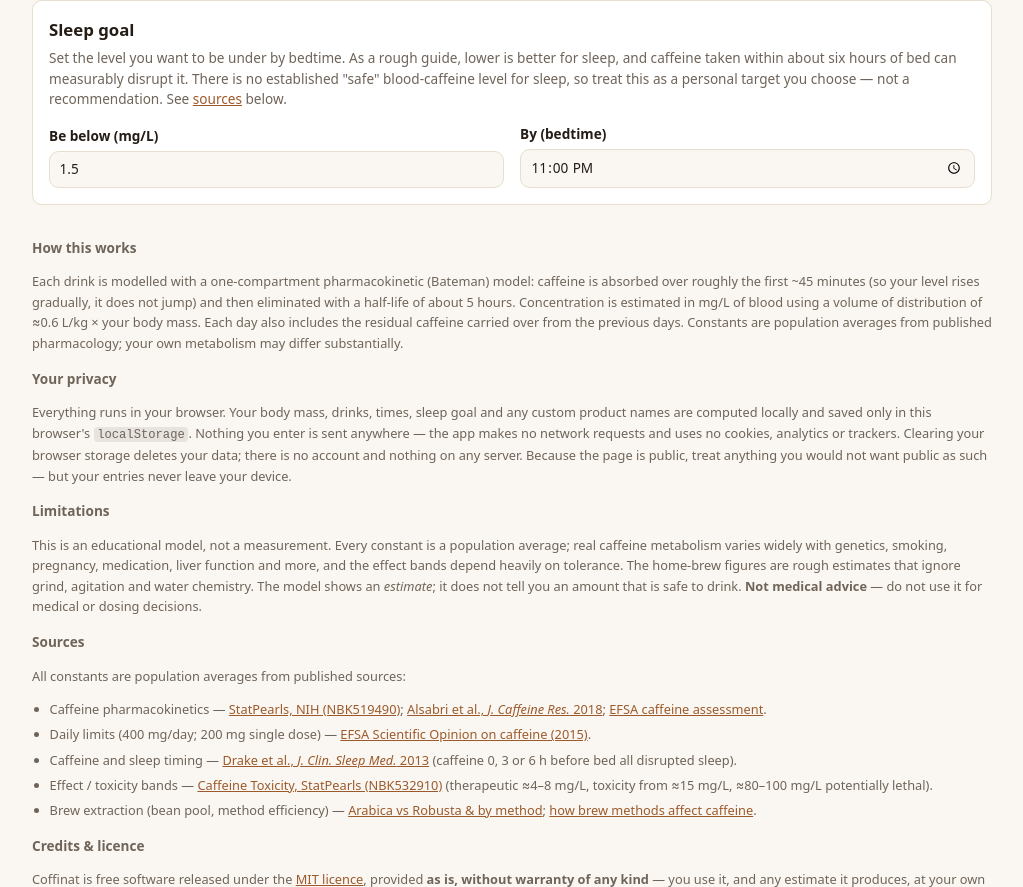
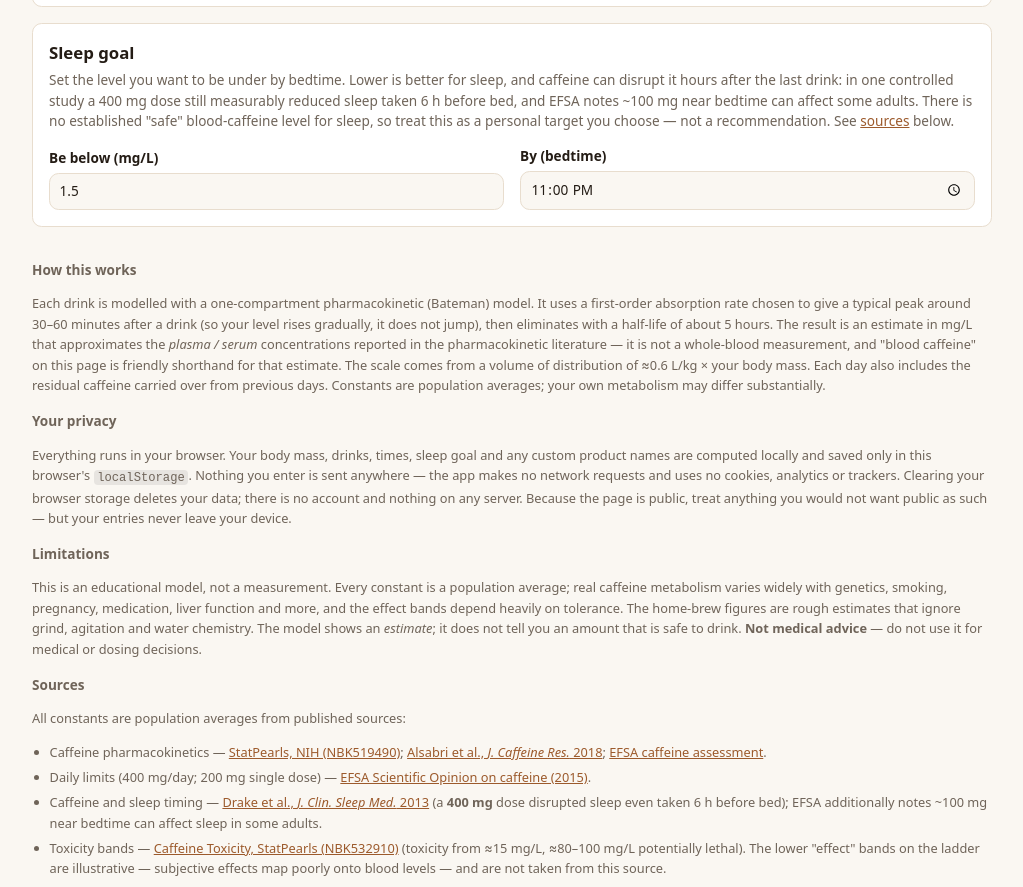
Before and after one commit to schj-z/coffinat, a website with bundled scripts: page index.html in a window 1280 px wide. Shown: the part 1913-2800 px from the top of the page, without its empty margins (128-1151 px from the left). Built offline with nearby package versions, Linux system fonts and the light colour scheme.

Commit message:
Add sources, privacy & limitations; scope health claims to the evidence
Public-hosting compliance pass over the UI:
- New About footer: privacy (all local, no network/cookies/trackers), a
  limitations block, a cited Sources list, credits (MIT + ECharts Apache 2.0,
  original mark) and a GitHub/issues contact.
- Removed false-precision claims: reframed the sleep target (no established
  "safe" level; qualified with Drake 2013's 400 mg dose + EFSA's ~100 mg note)
  and the brew "~95% in 2 min" line (now a heuristic estimate).
- Marked the lower effect-ladder bands illustrative; dropped "therapeutic
  4-8 mg/L"; corrected pregnancy half-life to ~10-15 h.
- External source links open in a new tab.

Co-Authored-By: Claude Opus 4.8 <noreply@anthropic.com>

```diff
--- a/index.html
+++ b/index.html
@@ -58,8 +58,9 @@
         </div>
         <div id="levels-ladder" class="levels"></div>
         <p class="field__hint">
-          Effects are population averages and depend heavily on your tolerance — regular users feel
-          far less. Not medical advice.
+          The lower bands (Settled–Overstimulated) are illustrative: subjective effects map poorly
+          onto blood levels and depend heavily on tolerance — regular users feel far less. Only the
+          high toxicity ranges are anchored to clinical literature. Not medical advice.
         </p>
       </section>
 
@@ -91,8 +92,9 @@
           <label class="field">
             <span>Elimination half-life: <span id="halflife-value">5.0</span> h</span>
             <input type="range" id="halflife" min="2" max="10" step="0.5" />
-            <span class="field__hint">Default 5 h. Smoking shortens it; pregnancy and some
-              medications lengthen it (up to ~8+ h).</span>
+            <span class="field__hint">Default 5 h. Smoking often shortens it; pregnancy, liver disease
+              and some medicines can substantially lengthen it — occasionally to 10–15 h or more, beyond
+              this slider's range.</span>
           </label>
           <label class="field">
             Caffeine tolerance
@@ -142,10 +144,11 @@
       <section class="card" aria-label="Sleep goal">
         <h2>Sleep goal</h2>
         <p class="card__lead muted">
-          Set the level you want to be under by bedtime. As a rough guide, lower is better for sleep,
-          and caffeine taken within about six hours of bed can measurably disrupt it. There is no
-          established "safe" blood-caffeine level for sleep, so treat this as a personal target you
-          choose — not a recommendation. See <a href="#about">sources</a> below.
+          Set the level you want to be under by bedtime. Lower is better for sleep, and caffeine can
+          disrupt it hours after the last drink: in one controlled study a 400 mg dose still measurably
+          reduced sleep taken 6 h before bed, and EFSA notes ~100 mg near bedtime can affect some
+          adults. There is no established "safe" blood-caffeine level for sleep, so treat this as a
+          personal target you choose — not a recommendation. See <a href="#about">sources</a> below.
         </p>
         <div class="fields">
           <label class="field">
@@ -162,12 +165,15 @@
       <footer id="about" class="footnote muted">
         <h3>How this works</h3>
         <p>
-          Each drink is modelled with a one-compartment pharmacokinetic (Bateman) model: caffeine is
-          absorbed over roughly the first ~45 minutes (so your level rises gradually, it does not jump)
-          and then eliminated with a half-life of about 5 hours. Concentration is estimated in mg/L of
-          blood using a volume of distribution of ≈0.6 L/kg × your body mass. Each day also includes
-          the residual caffeine carried over from the previous days. Constants are population averages
-          from published pharmacology; your own metabolism may differ substantially.
+          Each drink is modelled with a one-compartment pharmacokinetic (Bateman) model. It uses a
+          first-order absorption rate chosen to give a typical peak around 30–60 minutes after a drink
+          (so your level rises gradually, it does not jump), then eliminates with a half-life of about
+          5 hours. The result is an estimate in mg/L that approximates the <em>plasma / serum</em>
+          concentrations reported in the pharmacokinetic literature — it is not a whole-blood
+          measurement, and "blood caffeine" on this page is friendly shorthand for that estimate. The
+          scale comes from a volume of distribution of ≈0.6 L/kg × your body mass. Each day also
+          includes the residual caffeine carried over from previous days. Constants are population
+          averages; your own metabolism may differ substantially.
         </p>
 
         <h3>Your privacy</h3>
@@ -206,17 +212,23 @@
           <li>
             Caffeine and sleep timing —
             <a href="https://doi.org/10.5664/jcsm.3170" target="_blank" rel="noopener noreferrer">Drake et al., <em>J. Clin. Sleep Med.</em> 2013</a>
-            (caffeine 0, 3 or 6 h before bed all disrupted sleep).
+            (a <strong>400 mg</strong> dose disrupted sleep even taken 6 h before bed); EFSA additionally
+            notes ~100 mg near bedtime can affect sleep in some adults.
           </li>
           <li>
-            Effect / toxicity bands —
+            Toxicity bands —
             <a href="https://www.ncbi.nlm.nih.gov/books/NBK532910/" target="_blank" rel="noopener noreferrer">Caffeine Toxicity, StatPearls (NBK532910)</a>
-            (therapeutic ≈4–8 mg/L, toxicity from ≈15 mg/L, ≈80–100 mg/L potentially lethal).
+            (toxicity from ≈15 mg/L, ≈80–100 mg/L potentially lethal). The lower "effect" bands on the
+            ladder are illustrative — subjective effects map poorly onto blood levels — and are not
+            taken from this source.
           </li>
           <li>
-            Brew extraction (bean pool, method efficiency) —
+            Brew extraction (bean pool, method efficiency) — practical brewing references, not
+            analytical studies:
             <a href="https://simonandbearns.coffee/en/blogs/kaffeeblog/coffee-caffeine-content-arabica-vs-robusta-and-by-brewing-method" target="_blank" rel="noopener noreferrer">Arabica vs Robusta &amp; by method</a>;
             <a href="https://dabov.us/blog/how-brewing-methods-affect-caffeine-content-in-coffee" target="_blank" rel="noopener noreferrer">how brew methods affect caffeine</a>.
+            The per-gram pools and method efficiencies are representative values, and the extraction-over-time
+            curve is a modelling assumption — not measurements from these pages.
           </li>
         </ul>
 
@@ -274,9 +286,10 @@
         </div>
         <div class="brew__result" id="brew-result" aria-live="polite"></div>
         <p class="field__hint">
-          A simplified estimate: it assumes near-boiling water (~93–96 °C) and models extraction as
-          reaching about 95% of its maximum within ~2 minutes. Real yields vary with grind, dose,
-          agitation and temperature. See <a href="#about">sources</a> below.
+          A rough, heuristic estimate — not a lab measurement. It assumes near-boiling water
+          (~93–96 °C) and uses representative caffeine-per-gram and method-dependent extraction values;
+          actual yields vary widely with grind, dose, agitation, temperature and contact time. See
+          <a href="#about">sources</a> below.
         </p>
         <div class="brew__actions">
           <button type="button" class="button button--quiet" id="brew-cancel">Cancel</button>
```
